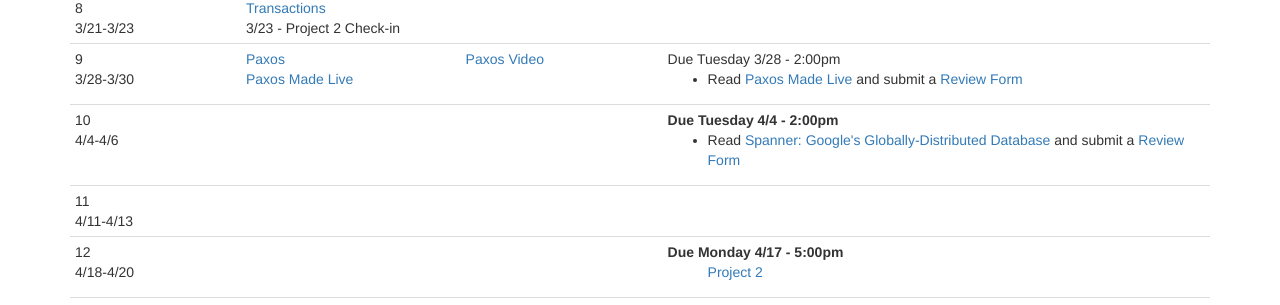
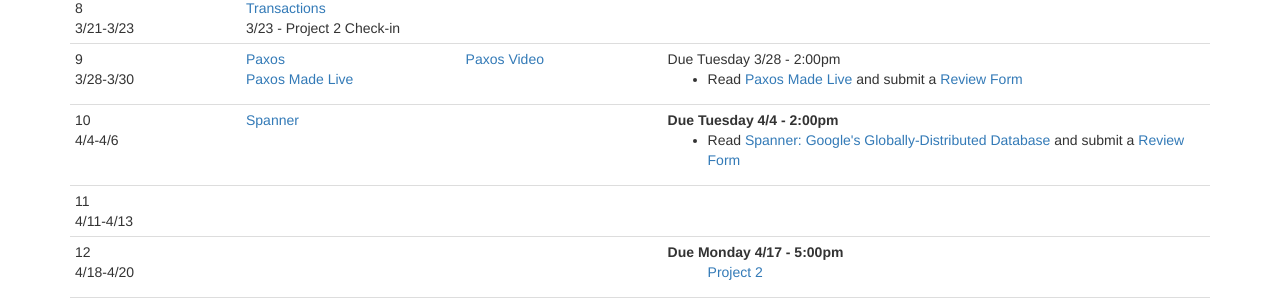
Before and after one commit to CS682-S17/cs682-s17.github.io, a Jekyll site: the page built from schedule.html, in a window 1280 px wide and 1377 px high. Shown: the part 836-1141 px from the top of the window. Built offline with Jekyll 4.4.1, drawn with Linux system fonts in a browser that asks for light colours.

Commit message:
add spanner

```diff
--- a/schedule.html
+++ b/schedule.html
@@ -156,6 +156,7 @@ title: Schedule
 		<tr>
 			<td>10<br/>4/4-4/6</td>
 			<td>
+				<a href="https://docs.google.com/presentation/d/123XLuHD-X4Kqja6KtKZs6mClhNyNoc8W-ZZoB-4RPos/edit?usp=sharing">Spanner</a><br/>
 			</td>
 			<td>
 			</td>
```
